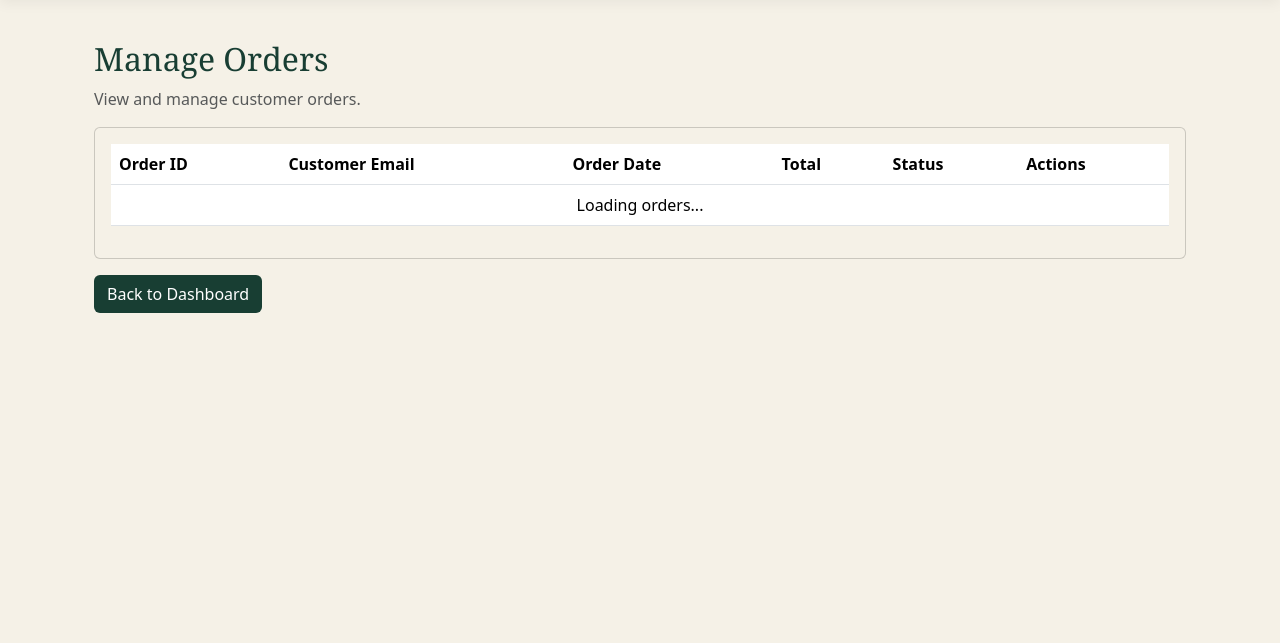
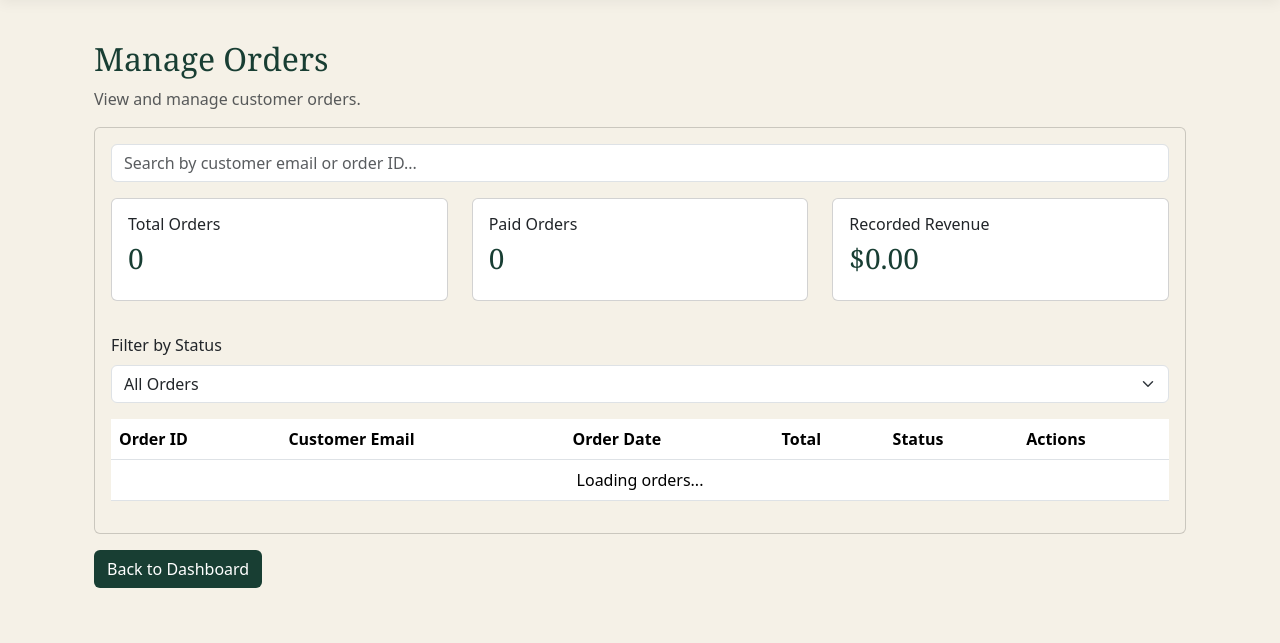
Before and after one commit to Alejandra-gonza-13/NovellaWeb, an ASP.NET Core app: page /Orders/Index in a window 1280 px wide. Shown: the part 65-708 px from the top of the page. Run offline with ASP.NET Core 8, Linux system fonts and the light colour scheme; style sheets or scripts are compiled from the project's sources; some libraries are stand-ins or nearby versions.

Commit message:
Add order statistics, search and status filtering

```diff
--- a/Views/Orders/Index.cshtml
+++ b/Views/Orders/Index.cshtml
@@ -4,6 +4,7 @@
 
 <div class="container py-4">
 
+    <!-- Page title -->
     <h2 style="color: #183E33; font-family: Georgia;">
         Manage Orders
     </h2>
@@ -14,7 +15,64 @@
 
     <div class="card p-3" style="background-color: #F5F1E7;">
 
+        <!-- Search customer orders -->
+        <div class="mb-3">
+            <input
+                type="text"
+                id="searchOrders"
+                class="form-control"
+                placeholder="Search by customer email or order ID..." />
+        </div>
+
+        <!-- Order statistics -->
+        <div class="row mb-4">
+
+            <div class="col-md-4 mb-2">
+                <div class="card p-3">
+                    <h6>Total Orders</h6>
+                    <h3 id="totalOrders" style="color: #183E33;">
+                        0
+                    </h3>
+                </div>
+            </div>
+
+            <div class="col-md-4 mb-2">
+                <div class="card p-3">
+                    <h6>Paid Orders</h6>
+                    <h3 id="paidOrders" style="color: #183E33;">
+                        0
+                    </h3>
+                </div>
+            </div>
+
+            <div class="col-md-4 mb-2">
+                <div class="card p-3">
+                    <h6>Recorded Revenue</h6>
+                    <h3 id="ordersRevenue" style="color: #183E33;">
+                        $0.00
+                    </h3>
+                </div>
+            </div>
+
+        </div>
+
+        <!-- Filter orders by status -->
+        <div class="mb-3">
+            <label for="filterOrderStatus" class="form-label">
+                Filter by Status
+            </label>
+
+            <select id="filterOrderStatus" class="form-select">
+                <option value="All">All Orders</option>
+                <option value="Paid">Paid</option>
+                <option value="Pending">Pending</option>
+                <option value="Cancelled">Cancelled</option>
+            </select>
+        </div>
+
+        <!-- Orders table -->
         <div class="table-responsive">
+
             <table class="table align-middle">
 
                 <thead>
@@ -37,14 +95,17 @@
                 </tbody>
 
             </table>
+
         </div>
 
     </div>
 
+    <!-- Firebase error message -->
     <div id="orders-error"
          class="alert alert-danger d-none mt-3">
     </div>
 
+    <!-- Back to Dashboard -->
     <a asp-controller="Admin"
        asp-action="Index"
        class="btn mt-3"
--- a/wwwroot/js/admin-orders.js
+++ b/wwwroot/js/admin-orders.js
@@ -1,69 +1,118 @@
 import {
-    ref,
     onValue
 } from "https://www.gstatic.com/firebasejs/10.12.2/firebase-database.js";
 
 import {
     auth,
-    db,
+    ordersRef,
     onAuthStateChanged
 } from "./firebase.js";
 
+// Connect HTML elements
 const ordersList = document.getElementById("orders-list");
 const ordersError = document.getElementById("orders-error");
 
-// Show an error message
+const searchOrders = document.getElementById("searchOrders");
+const filterOrderStatus = document.getElementById("filterOrderStatus");
+
+const totalOrders = document.getElementById("totalOrders");
+const paidOrders = document.getElementById("paidOrders");
+const ordersRevenue = document.getElementById("ordersRevenue");
+
+let allOrders = [];
+
+// Show error message
 function showError(message) {
     ordersError.textContent = message;
     ordersError.classList.remove("d-none");
 }
 
-// Display orders from Firebase
-function loadOrders() {
+// Show a message in the table
+function showTableMessage(message) {
+    const row = ordersList.insertRow();
+    const cell = row.insertCell();
 
-    const ordersRef = ref(db, "orders");
+    cell.colSpan = 6;
+    cell.className = "text-center";
+    cell.textContent = message;
+}
 
-    onValue(ordersRef, snapshot => {
+// Update statistics from Firebase orders
+function updateStatistics() {
+
+    const paid = allOrders.filter(order =>
+        order.status === "Paid"
+    );
+
+    const revenue = paid.reduce((sum, order) => {
+        const total = Number(order.total);
+
+        return sum + (Number.isFinite(total) ? total : 0);
+    }, 0);
+
+    totalOrders.textContent = allOrders.length;
+    paidOrders.textContent = paid.length;
+    ordersRevenue.textContent = "$" + revenue.toFixed(2);
+}
+
+// Display orders using search and status filters
+function displayOrders() {
 
     ordersList.replaceChildren();
 
-        if (!snapshot.exists()) {
-            const row = ordersList.insertRow();
-            const cell = row.insertCell();
-            cell.colSpan = 6;
-            cell.className = "text-center";
-            cell.textContent = "No orders yet.";
+    const query = searchOrders.value.toLowerCase().trim();
+    const selectedStatus = filterOrderStatus.value;
+
+    const filteredOrders = allOrders.filter(order => {
+
+        const matchesSearch =
+            order.id.toLowerCase().includes(query) ||
+            (order.userEmail || "").toLowerCase().includes(query);
+
+        const matchesStatus =
+            selectedStatus === "All" ||
+            order.status === selectedStatus;
+
+        return matchesSearch && matchesStatus;
+    });
+
+    if (filteredOrders.length === 0) {
+        showTableMessage(
+            allOrders.length === 0
+                ? "No orders yet."
+                : "No matching orders found."
+        );
         return;
     }
 
-        snapshot.forEach(child => {
-
-            const order = child.val();
-            const orderId = child.key;
+    filteredOrders.forEach(order => {
 
         const row = ordersList.insertRow();
 
         // Order ID
-            row.insertCell().textContent = orderId;
+        row.insertCell().textContent = order.id;
 
         // Customer email
-            row.insertCell().textContent = order.userEmail || "Unknown";
+        row.insertCell().textContent =
+            order.userEmail || "Unknown";
 
-            // Order date (Firebase timestamp in milliseconds)
+        // Order date
         const date = Number(order.date);
+
         row.insertCell().textContent =
             Number.isFinite(date) && date > 0
                 ? new Date(date).toLocaleDateString("en-CA")
                 : "Unknown";
 
-            // Total
+        // Order total
         const total = Number(order.total);
+
         row.insertCell().textContent =
             Number.isFinite(total)
                 ? "$" + total.toFixed(2)
-                    : "$0.00";
+                : "Unknown";
 
-            // Status
+        // Order status
         const statusCell = row.insertCell();
         const badge = document.createElement("span");
 
@@ -74,12 +123,12 @@ function loadOrders() {
         badge.textContent = order.status || "Unknown";
         statusCell.appendChild(badge);
 
-            // Order details link
+        // Order Details button
         const actionCell = row.insertCell();
         const link = document.createElement("a");
 
         link.href = "/Orders/Details/" +
-                encodeURIComponent(orderId);
+            encodeURIComponent(order.id);
 
         link.className = "btn btn-sm text-white";
         link.style.backgroundColor = "#183E33";
@@ -87,12 +136,48 @@ function loadOrders() {
 
         actionCell.appendChild(link);
     });
+}
+
+// Load real orders from Firebase
+function loadOrders() {
+
+    onValue(ordersRef, snapshot => {
+
+        allOrders = [];
+
+        snapshot.forEach(child => {
+
+            const order = child.val();
+
+            if (order) {
+                allOrders.push({
+                    ...order,
+                    id: child.key
+                });
+            }
+        });
+
+        // Show newest orders first
+        allOrders.sort(
+            (a, b) => Number(b.date || 0) - Number(a.date || 0)
+        );
+
+        ordersError.classList.add("d-none");
+
+        updateStatistics();
+        displayOrders();
 
     }, error => {
         ordersList.replaceChildren();
         showError("Error loading orders: " + error.message);
     });
 }
+
+// Search by email or order ID
+searchOrders.addEventListener("input", displayOrders);
+
+// Filter by order status
+filterOrderStatus.addEventListener("change", displayOrders);
 
 // Wait for Firebase Authentication
 onAuthStateChanged(auth, user => {
```
Lines whose indentation alone changed are shown as unchanged.
